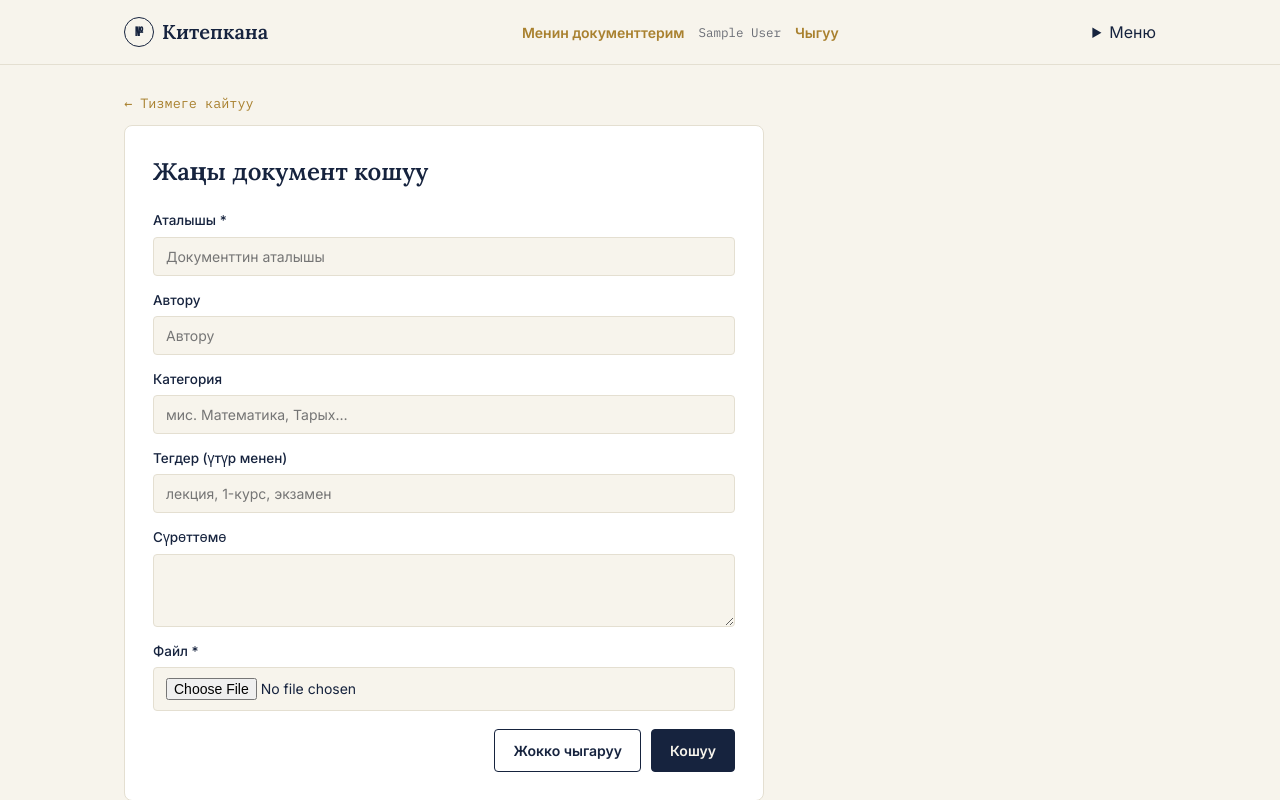
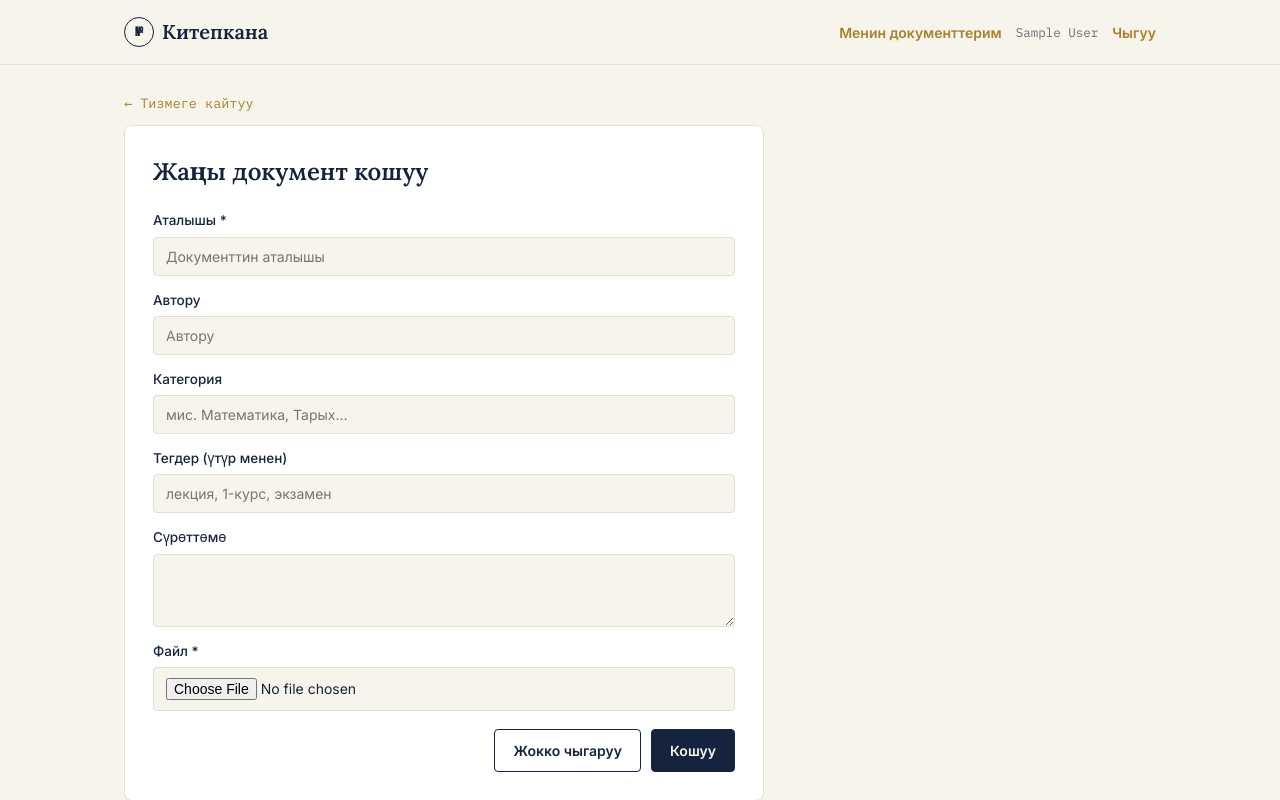
Before and after one commit to MamatkulovaBegimai/document-library, a Django app: page /upload/ in a window 1280 px wide. Shown: the top 800 px of the page. Run offline with Django 5.2, Linux system fonts and the light colour scheme; the visitor is signed in with stand-in values (Sample User, id 1).

Commit message:
Style responsive mobile navigation

```diff
--- a/library/static/library/css/style.css
+++ b/library/static/library/css/style.css
@@ -257,3 +257,86 @@ a { color: inherit; text-decoration: none; }
     text-align: center;
   }
 }
+
+
+/* Responsive navigation */
+.mobile-menu { display: none; }
+.topbar-inner { position: relative; }
+.topbar-actions { flex-wrap: wrap; }
+.mobile-menu-toggle {
+  list-style: none;
+  display: flex;
+  align-items: center;
+  justify-content: center;
+  gap: 8px;
+  min-height: 40px;
+  padding: 8px 10px;
+  border: 1px solid var(--line);
+  border-radius: 5px;
+  color: var(--ink);
+  cursor: pointer;
+  font-family: 'Inter', sans-serif;
+  font-size: 13px;
+  font-weight: 600;
+}
+.mobile-menu-toggle::-webkit-details-marker { display: none; }
+.menu-icon,
+.menu-icon::before,
+.menu-icon::after {
+  display: block;
+  width: 18px;
+  height: 2px;
+  background: currentColor;
+  border-radius: 2px;
+}
+.menu-icon { position: relative; }
+.menu-icon::before,
+.menu-icon::after { content: ""; position: absolute; left: 0; }
+.menu-icon::before { top: -6px; }
+.menu-icon::after { top: 6px; }
+.mobile-menu-toggle:focus-visible,
+.mobile-menu-link:focus-visible {
+  outline: 2px solid var(--gold);
+  outline-offset: 3px;
+}
+.mobile-menu-panel {
+  position: absolute;
+  top: calc(100% + 8px);
+  right: 0;
+  z-index: 30;
+  width: min(280px, calc(100vw - 32px));
+  padding: 8px;
+  background: var(--card);
+  border: 1px solid var(--line);
+  border-radius: 8px;
+  box-shadow: 0 8px 24px rgba(22, 35, 62, .14);
+}
+.mobile-menu-link {
+  display: block;
+  width: 100%;
+  padding: 12px;
+  border: 0;
+  border-radius: 5px;
+  background: transparent;
+  color: var(--ink);
+  text-align: left;
+  font: 500 14px/1.4 'Inter', sans-serif;
+  overflow-wrap: anywhere;
+}
+.mobile-menu-link:hover { background: var(--paper); }
+.mobile-user-link { color: var(--muted); }
+.mobile-logout-form { margin: 0; }
+.mobile-menu-button { cursor: pointer; }
+
+@media (max-width: 700px) {
+  .wrap { padding-left: 16px; padding-right: 16px; }
+  .topbar-inner { height: 64px; gap: 12px; }
+  .brand { min-width: 0; font-size: 18px; gap: 7px; }
+  .brand-mark { flex: 0 0 30px; }
+  .topbar-actions { display: none; }
+  .mobile-menu { display: block; margin-left: auto; flex: 0 0 auto; }
+}
+
+@media (min-width: 701px) {
+  .mobile-menu { display: none; }
+}
```
